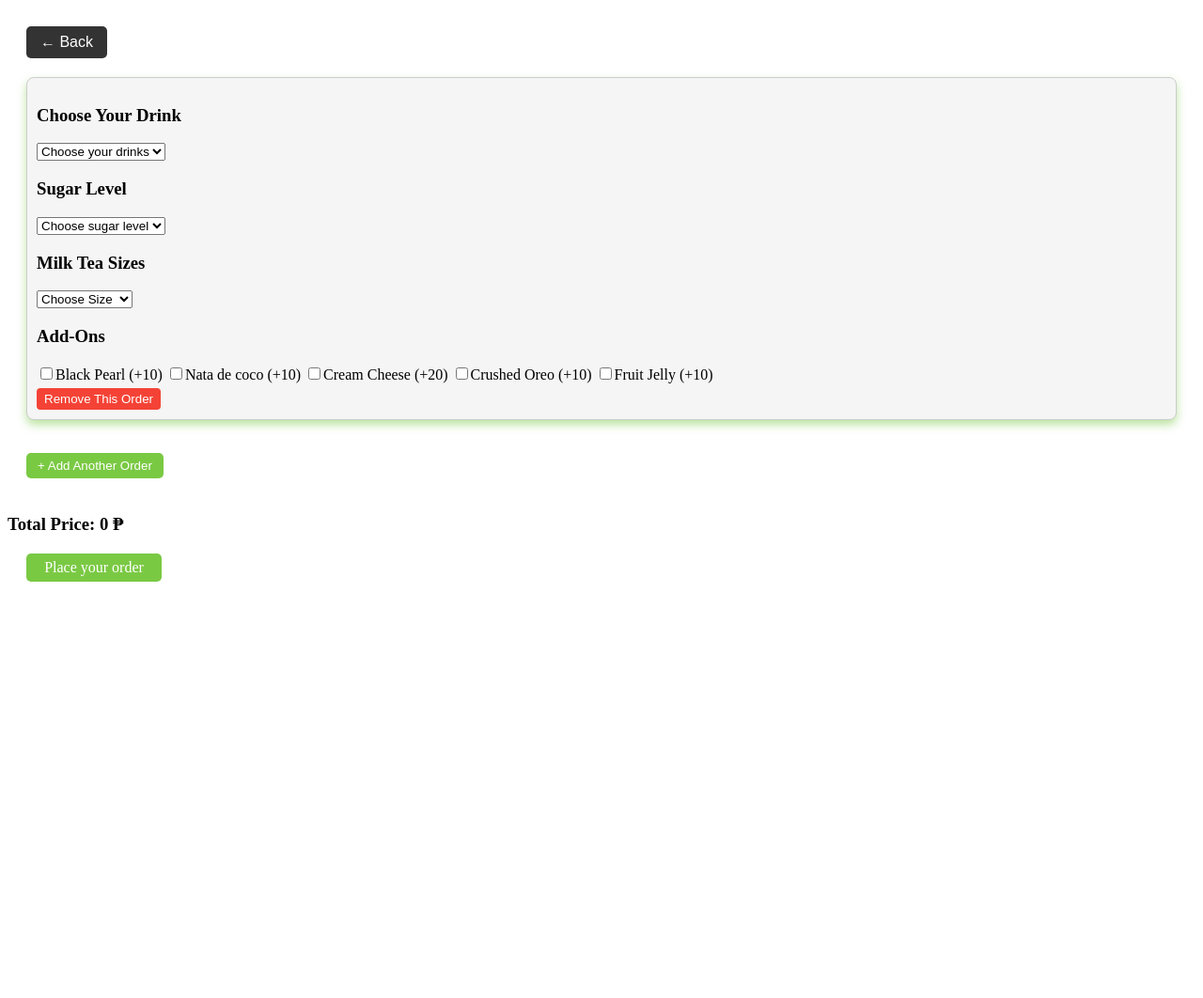
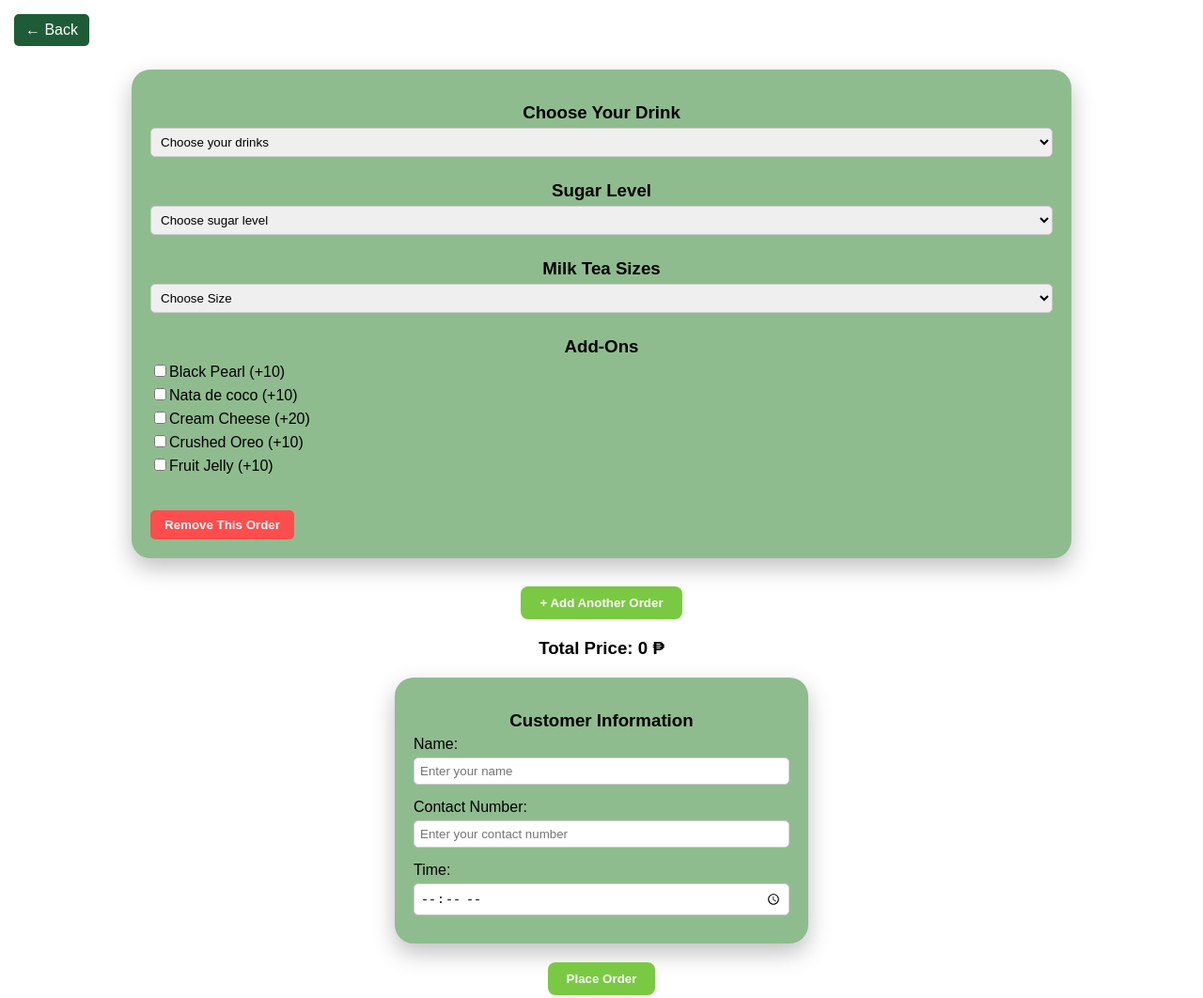
Before and after one commit to MisuriTakahashi/CafeWebsiteProject, a plain HTML site: page Order.html in a window 1280 px wide. Shown: the whole page at 94% size. Before the commit the page ends 800 px from the top, so only its background shows below. Drawn offline with Linux system fonts and the light colour scheme.

Commit message:
Updated some stuff

```diff
--- a/Order.html
+++ b/Order.html
@@ -7,86 +7,130 @@
   <title>Tsambayan</title>
   <style>
 
-    .box {
-      background: whitesmoke;
-      border-radius: 10px;
-      padding: 10px;
-      margin: 20px;
-      box-shadow: 0 10px 5px color;
-      transition: transform 0.5s;
-      box-shadow: 0 5px 10px rgba(122, 201, 67, 0.5);
+body {
+  background: white;
+  font-family: Arial, Helvetica, sans-serif;
 }
 
+#orders-container {
+  max-width: 1000px;
+  margin: 30px auto;
+  display: grid;
+  grid-template-columns: repeat(auto-fit, minmax(280px, 1fr));
+  gap: 25px;
+}
+
+.box {
+  background: darkseagreen;
+  border-radius: 20px;
+  padding: 20px;
+  box-shadow: 0 10px 25px rgba(0,0,0,0.25);
+  transition: transform 0.3s ease, box-shadow 0.3s ease;
+}
+
+
 .box:hover {
-      transform: translateY(10px);
+  transform: translateY(-10px);
+  box-shadow: 0 20px 40px rgba(0,0,0,0.35);
+}
+
+.back-btn {
+  position: fixed;
+  top: 15px;
+  left: 15px;
+  z-index: 999;
+  background: #1e5c38;
+  color: white;
+  padding: 8px 12px;
+  border-radius: 5px;
+  text-decoration: none;
+  transition: background 0.3s ease;
+}
+.back-btn:hover {
+  background: #7ac943;
+}
+
+
+#add-order-btn,
+.place-order-btn {
+  display: block;
+  margin: 20px auto;
+  background: #7ac943;
+  color: white;
+  padding: 10px 20px;
+  border-radius: 8px;
+  border: none;
+  cursor: pointer;
+  font-weight: bold;
+  text-align: center;
+}
+
+#add-order-btn:hover,
+.place-order-btn:hover {
+  background: #5da87a;
 }
 
 .box h3 {
-      transition: color 0.3s ease;
+  margin-top: 15px;
+  margin-bottom: 5px;
 }
 
-    .box:hover h3 {
-      color: #7ac943;
+
+select,
+input[type="text"],
+input[type="time"] {
+  width: 100%;
+  padding: 6px;
+  margin-bottom: 10px;
+  border-radius: 5px;
+  border: 1px solid #ccc;
+  box-sizing: border-box;
 }
 
-    .order {
-      border: 1px solid #ccc;
-      border-radius: 8px;
-      padding: 10px;
-      margin-bottom: 15px;
+
+label {
+  display: block;
+  margin: 5px 0;
+}
+
+.place-order-btn {
+  display: block;
+  margin: 20px auto;
+}
+
+
+h3 {
+  text-align: center;
 }
 
 .remove-btn {
-      background: #f44336;
+  display: inline-block;
+  margin-top: 15px;
+  background: #ff4d4d;
   color: white;
+  padding: 8px 15px;
+  border-radius: 5px;
   border: none;
-      padding: 4px 8px;
-      margin-top: 5px;
   cursor: pointer;
-      border-radius: 4px;
+  font-weight: bold;
+}
+.remove-btn:hover {
+  background: #cc0000;
 }
 
-    #add-order-btn {
-      background: #7ac943;
-      color: white;
-      border: none;
-      padding: 6px 12px;
-      cursor: pointer;
-      border-radius: 5px;
-      margin: 20px;
+.customer-info {
+  max-width: 400px;
+  margin: 20px auto;
 }
 
-    .back-btn {
-      display: inline-block;
-      text-decoration: none;
-      background: #333;
-      color: white;
-      padding: 8px 15px;
-      margin: 20px 20px 0 20px;
-      border-radius: 5px;
-      font-family: sans-serif;
-      transition: background 0.3s ease;
-    }
 
-    .back-btn:hover {
-      background: #7ac943;
-    }
-    .place-order-btn{
-      background: #7ac943;
-      color: white;
-      border: none;
-      padding: 6px 12px;
-      cursor: pointer;
-      border-radius: 5px;
-      margin: 20px;
-      width: 120px;
-      text-align: center;
-    }
   </style>
 </head>
 
 <body>
   <a href="index.html" class="back-btn">&#8592; Back</a>
+  <br>
+  <br>
   <div id="orders-container">
     <div class="box order">
       <h3>Choose Your Drink</h3>
@@ -149,7 +193,20 @@
   <button id="add-order-btn">+ Add Another Order</button>
 
   <h3>Total Price: <span id="total">0</span> &#8369;</h3>
-  <p class="place-order-btn">Place your order</p>
+
+  <div class="customer-info box">
+    <h3>Customer Information</h3>
+    <label for="customer-name">Name:</label>
+    <input type="text" id="customer-name" placeholder="Enter your name" required>
+
+    <label for="customer-contact">Contact Number:</label>
+    <input type="text" id="customer-contact" placeholder="Enter your contact number" required>
+
+    <label for="order-time">Time:</label>
+    <input type="time" id="order-time" required>
+  </div>
+
+  <button class="place-order-btn" id="place-order-btn">Place Order</button>
 
   <script>
     const ordersContainer = document.getElementById("orders-container");
--- a/Style.css
+++ b/Style.css
@@ -332,10 +332,14 @@ section {
 /* Contact */
 #contact {
     background-color: #c4f5d64b;
-    height: 100vh;
+    min-height: 100vh;
+    height: auto;
+    padding-bottom: 50px;
 }
 .ContactDiv {
-    height: 700px;
+    min-height: 550px;
+    height: auto;
+    padding: 30px 0;
     background-color: #5DA87A;
     width: 85%;
     margin: 0 auto;
@@ -345,7 +349,62 @@ section {
     display: grid;
     grid-column: 1;
 
+
 }
+.container {
+  max-width: 1000px;
+  margin: 40px auto;
+  padding: 20px;
+}
+
+
+.boxes {
+  display: flex;
+  flex-direction: row;
+  align-items: center;
+  gap: 30px;
+}
+
+.box {
+  background: #ffffff;
+  color: #000;
+  border-radius: 20px;
+  padding: 20px;
+  text-align: center;
+  box-shadow: 0 10px 25px rgba(0,0,0,0.25);
+  transition: transform 0.3s ease, box-shadow 0.3s ease;
+  width: 90%;
+  max-width: 400px;
+}
+
+.box img {
+  width: 100%;
+  height: 200px;
+  object-fit: cover;
+  border-radius: 15px;
+  margin-bottom: 15px;
+}
+
+.box:hover {
+  transform: translateY(-10px);
+  box-shadow: 0 20px 40px rgba(0, 0, 0, 0.35);
+}
+.box p{
+    font-size: 20px;
+    font-family: 'FjallaOne';
+}
+.box strong{
+    font-size: 20px;
+    font-family: 'FjallaOne';
+    color: #2fc477;
+}
+.box a {
+    text-decoration: none;
+    color: #2fc477;
+    font-size: 20px;
+    font-family: 'FjallaOne';
+}
+
 
 footer {
     text-align: center;
```
Also changed, not shown: index.html (+21 -3 lines), TempPictures/call.jpg (added), TempPictures/fb.jpg (added), TempPictures/insta.jpg (added). Lines whose indentation alone changed are shown as unchanged.
